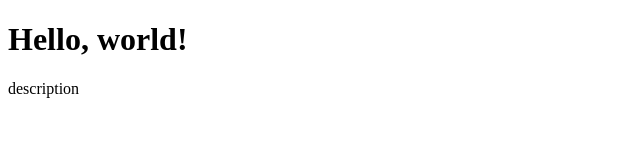
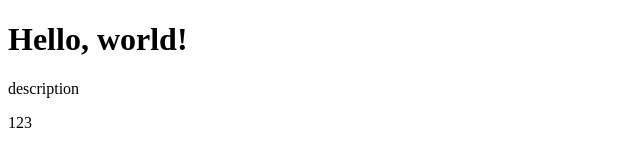
Before and after one commit to stylishstos/git, a plain HTML site: page index.html in a window 1280 px wide. Shown: the full height of the page, 0-640 px from the left. Drawn offline with Linux system fonts and the light colour scheme.

Commit message:
added section

```diff
--- a/index.html
+++ b/index.html
@@ -9,6 +9,9 @@
     <main>
         <h1>Hello, world!</h1>
         <p>description</p>
+        <section>
+            <header>123</header>
+        </section>
     </main>
 </body>
 </html>
```
